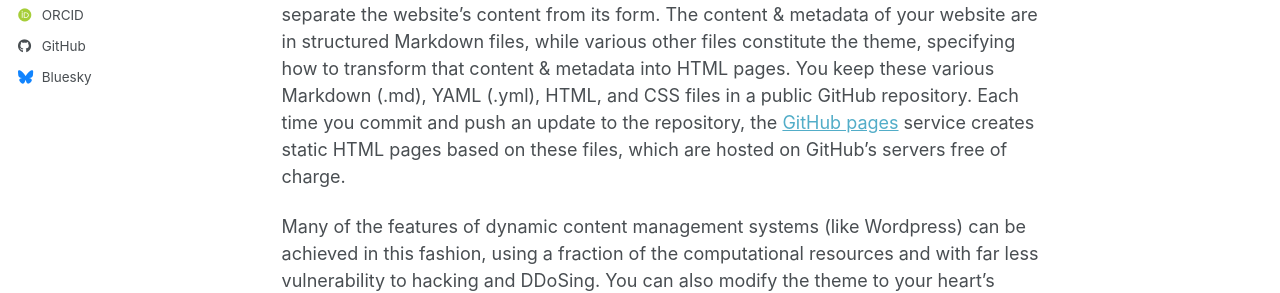
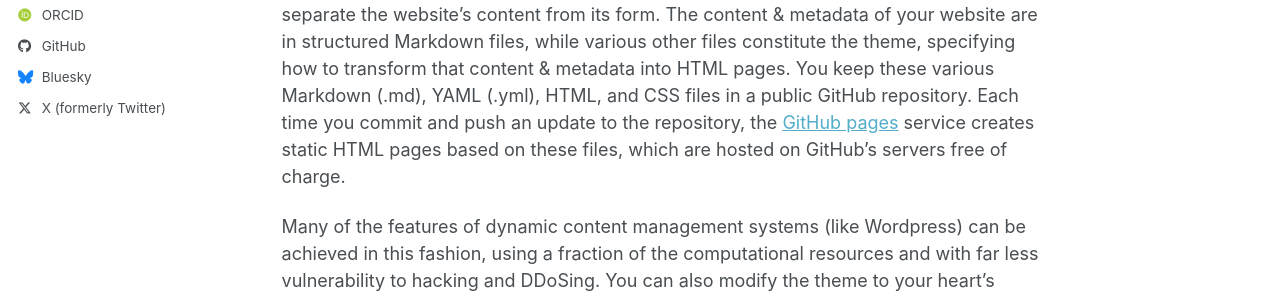
Before and after one commit to yufenghe-allen/yufenghe-allen.github.io, a Jekyll site: the page built from _pages/about.md, in a window 1280 px wide. Shown: the part 562-855 px from the top of the page. Built offline with Jekyll 4.4.1, drawn with Linux system fonts in a browser that asks for light colours; some web fonts are replaced; a script bundle is joined from its source files by our own code; library files that are not in the unit come from our copies; some of the changed lines change nothing that is shown.

Commit message:
Update _config.yml

```diff
--- a/_config.yml
+++ b/_config.yml
@@ -51,7 +51,7 @@
   bitbucket        : # Username - Update with your username on the site
   codepen          : # Username
   dribbble         : # Username
-  github           : "academicpages"
+  github           : "https://github.com/yufenghe-allen"
   kaggle           : # Username
   stackoverflow    : # User number or user number and name (i.e., use "1" or "1/jeff-atwood")
 
@@ -74,7 +74,7 @@
   steam            : # Username
   telegram         : # URL
   tumblr           : # Username
-  twitter          : # Username for X / Twitter
+  twitter          : "YufengAllen"
   vine             : # Username
   weibo            : # Username
   wikipedia        : # Username
```
